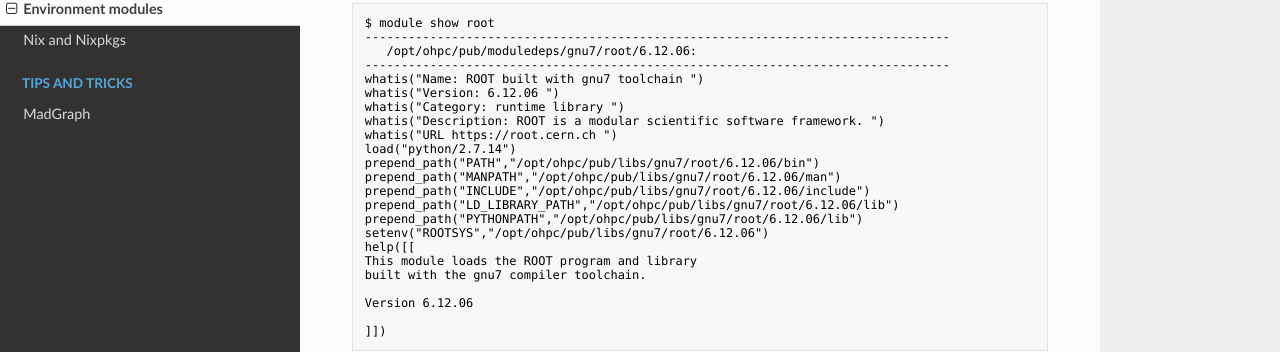
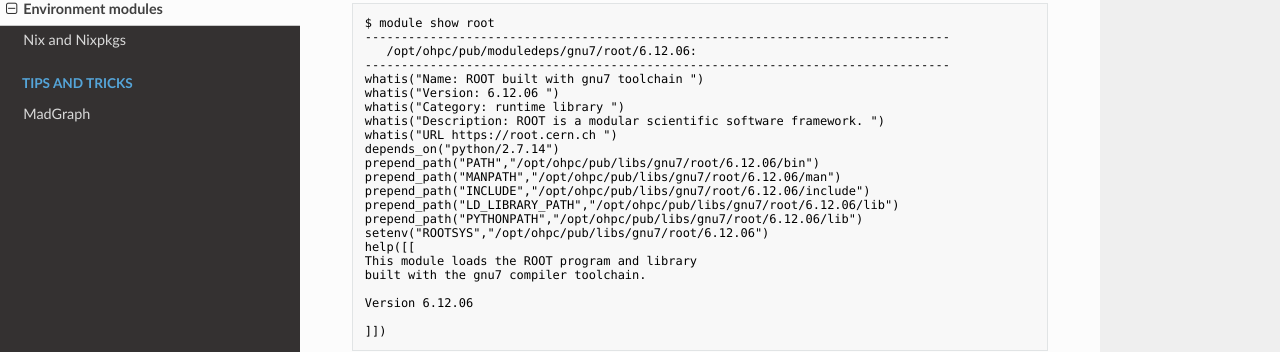
Before and after one commit to cbpark/ptc-cluster, an MkDocs documentation site: the page built from docs/modules.md, in a window 1280 px wide and 900 px high, scrolled down 1405 px. Shown: the part 244-596 px from the top of the window. Built offline with MkDocs 1.6.1, drawn with Linux system fonts in a browser that asks for light colours; nearby versions of some CDN libraries; old or Windows-style settings are respelled for this version of MkDocs.

Commit message:
Fix the output of module show

```diff
--- a/docs/modules.md
+++ b/docs/modules.md
@@ -78,7 +78,7 @@ whatis("Version: 6.12.06 ")
 whatis("Category: runtime library ")
 whatis("Description: ROOT is a modular scientific software framework. ")
 whatis("URL https://root.cern.ch ")
-load("python/2.7.14")
+depends_on("python/2.7.14")
 prepend_path("PATH","/opt/ohpc/pub/libs/gnu7/root/6.12.06/bin")
 prepend_path("MANPATH","/opt/ohpc/pub/libs/gnu7/root/6.12.06/man")
 prepend_path("INCLUDE","/opt/ohpc/pub/libs/gnu7/root/6.12.06/include")
```
